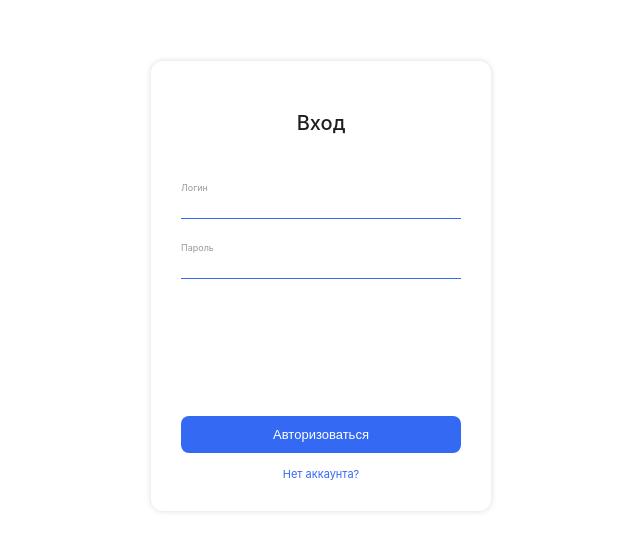
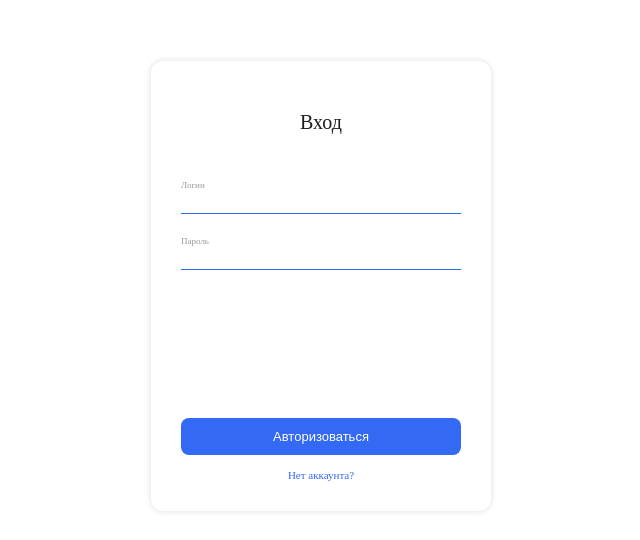
Before and after one commit to iamkirabond/middle.messenger.praktikum.yandex, a website built with Parcel: page src/pages/signIn.html in a window 1280 px wide. Shown: the part 114-654 px from the top of the page, without its empty margins (319-959 px from the left). Built offline with nearby package versions, Linux system fonts and the light colour scheme.

Commit message:
config update

```diff
--- a/package.json
+++ b/package.json
@@ -20,5 +20,8 @@
     "express-handlebars": "^5.3.2",
     "handlebars": "^4.7.7",
     "sass": "^1.35.1"
+  },
+  "engines": {
+    "node": ">=12.0.0"
   }
 }
--- a/src/pages/signIn/signIn.scss
+++ b/src/pages/signIn/signIn.scss
@@ -22,7 +22,6 @@ body{
     align-items: center;
     flex-direction: column;
     padding: 50px 30px 30px;
-    font-family: fonts.$main-font;
 
     .signin-title{
         font-size: 20px;
--- a/src/pages/signUp/signUp.scss
+++ b/src/pages/signUp/signUp.scss
@@ -22,7 +22,6 @@ body{
     align-items: center;
     flex-direction: column;
     padding: 50px 30px 30px;
-    font-family: fonts.$main-font;
 
     .signin-title{
         font-size: 20px;
```
